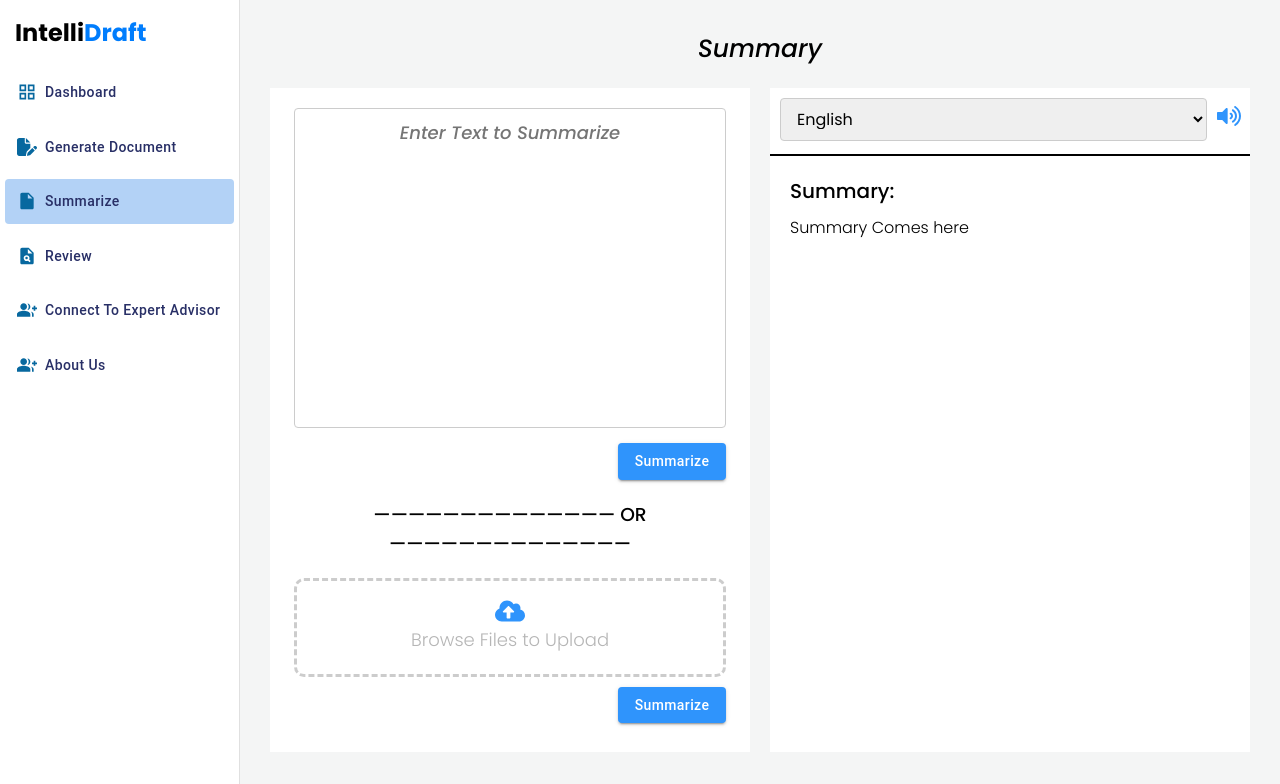
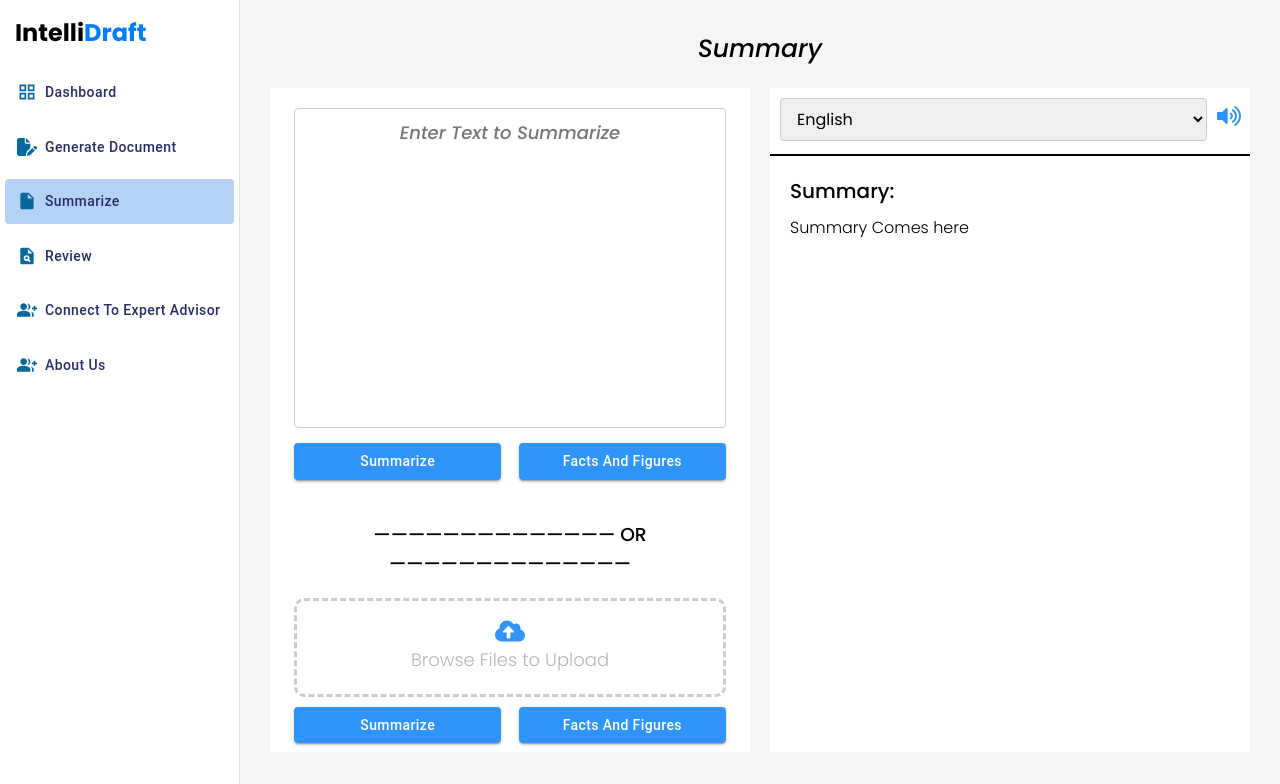
Before and after one commit to omkar260502/intellidraft, a React (Create React App) app in the folder frontend/: page /summary in a window 1280 px wide. Shown: the top 784 px of the page. Built offline with nearby package versions, Linux system fonts and the light colour scheme.

Commit message:
added facts n figures feature

```diff
--- a/frontend/src/Pages/Summary.jsx
+++ b/frontend/src/Pages/Summary.jsx
@@ -127,6 +127,24 @@ const Summary = () => {
     }
   };
 
+  const handleFactsClick = async () => {
+    setIsLoading(true);
+    try {
+      console.log("bhai", inputText);
+      const response = await axios.post(
+        "http://localhost:5000/api/factsandfigures",
+        {
+          inputText,
+        }
+      );
+      setSummary(response.data.content[0].text);
+    } catch (error) {
+      console.error("Error fetching data:", error);
+    } finally {
+      setIsLoading(false);
+    }
+  };
+
   const handleLanguageChange = async (event) => {
     setIsLoading(true);
     const selectedLanguage = event.target.value;
@@ -185,6 +203,7 @@ const Summary = () => {
                 value={inputText}
                 onChange={handleTextInputChange}
               />
+              <div className="button-row">
                 <Button
                   className="summarize-button"
                   variant="contained"
@@ -201,6 +220,23 @@ const Summary = () => {
                 >
                   Summarize
                 </Button>
+                <Button
+                  className="summarize-button"
+                  variant="contained"
+                  color="primary"
+                  sx={{
+                    width: "25%",
+                    justifyContent: "center",
+                    backgroundColor: "#2F94FC",
+                    "&:hover": {
+                      backgroundColor: "#226AB1",
+                    },
+                  }}
+                  onClick={handleFactsClick}
+                >
+                  Facts and Figures
+                </Button>
+              </div>
             </form>
             <h3>OR</h3>
             <form className="file-input">
@@ -229,6 +265,7 @@ const Summary = () => {
                   onChange={handleFileUpload}
                 />
               </div>
+              <div className="button-row">
                 <Button
                   className="summarize-button"
                   variant="contained"
@@ -245,6 +282,23 @@ const Summary = () => {
                 >
                   Summarize
                 </Button>
+                <Button
+                  className="summarize-button"
+                  variant="contained"
+                  color="primary"
+                  sx={{
+                    width: "25%",
+                    justifyContent: "center",
+                    backgroundColor: "#2F94FC",
+                    "&:hover": {
+                      backgroundColor: "#226AB1",
+                    },
+                  }}
+                  onClick={handleFactsClick}
+                >
+                  Facts and Figures
+                </Button>
+              </div>
             </form>
           </div>
           <div className="right-columnsum">
--- a/frontend/src/Pages/css/Summary.scss
+++ b/frontend/src/Pages/css/Summary.scss
@@ -41,6 +41,16 @@
                 justify-content: space-between;
                 flex-direction: column;
                 align-items: center; /* Center align the items */
+                .button-row {
+                  display: flex;
+                  justify-content: space-between;
+                  width: 100%;
+                  margin-bottom: 20px;
+
+                  .summarize-button {
+                    width: 48%;
+                  }
+                }
                 .summarize-button {
                     position: static;
                     bottom: 10px; /* Adjust for desired spacing */
@@ -92,6 +102,16 @@
                 justify-content: center; // Added to center the file-upload-container
                 flex-direction: column;
                 align-items: center;
+                .button-row {
+                  display: flex;
+                  justify-content: space-between;
+                  width: 100%;
+                  margin-bottom: 20px;
+
+                  .summarize-button {
+                    width: 48%;
+                  }
+                }
 
                 .file-upload-container {
                   width: 100%; /* Adjust width as needed */
```
Lines whose indentation alone changed are shown as unchanged.
